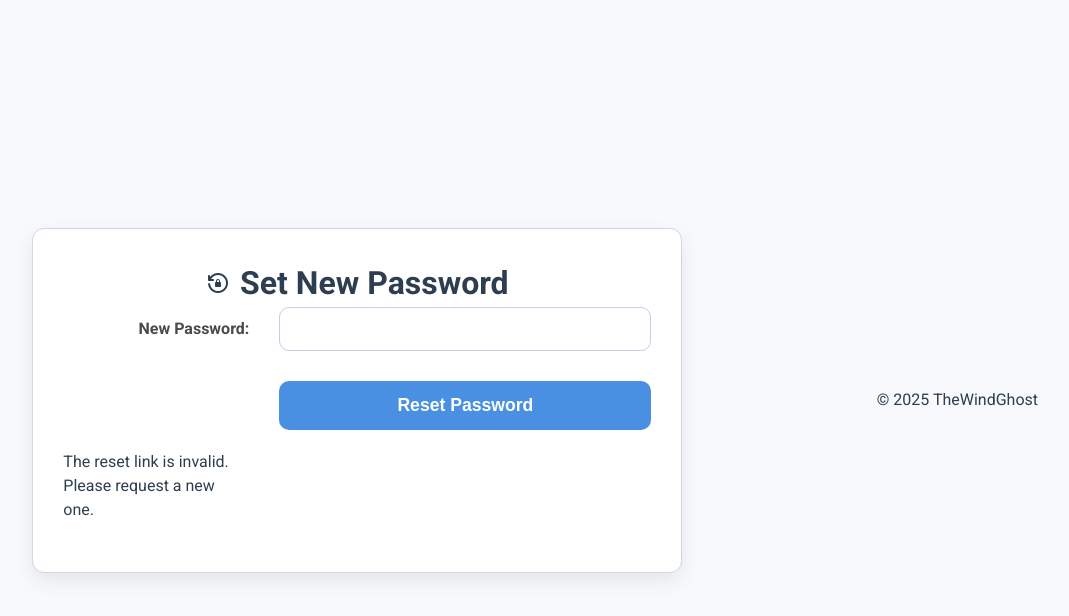
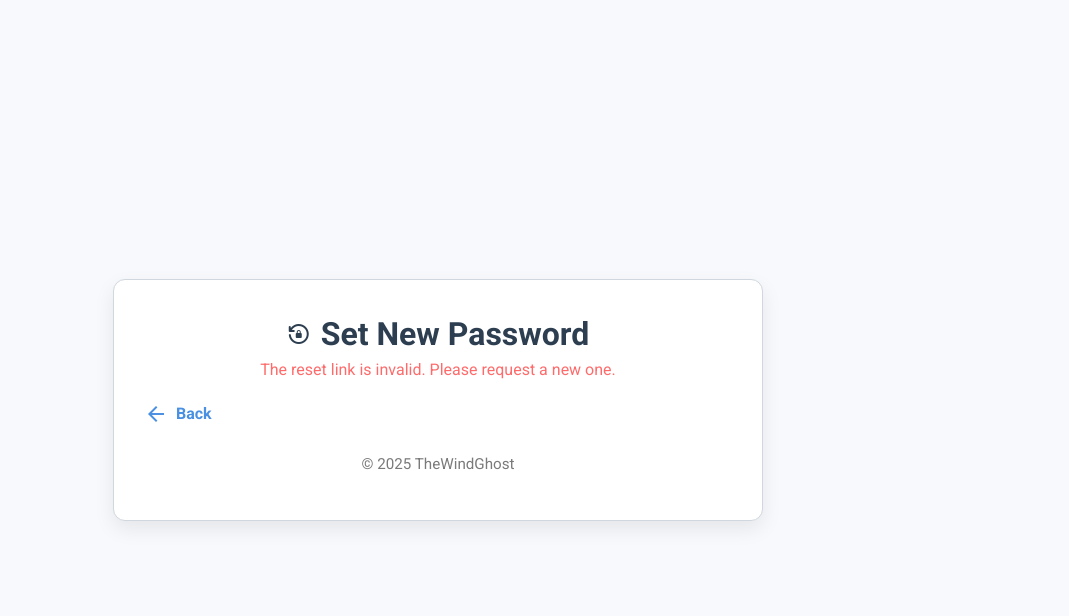
Before and after one commit to thewindghost/Bug-Bounty-Web, a Flask app: page /auth/reset-password/1 in a window 1280 px wide. Shown: the top 616 px of the page, without its empty margins (202-1271 px from the left). Run offline with Flask 3, Linux system fonts and the light colour scheme; parts of the project's set-up code (start-up, migrations or seed data) failed here and were passed over.

Commit message:
Big Update Code

```diff
--- a/app/controllers/api/get_admin_info_by_post.py
+++ b/app/controllers/api/get_admin_info_by_post.py
@@ -40,4 +40,5 @@
             return jsonify({"error": "No data found or invalid ID"}), 404
 
     except Exception as e:
-        return jsonify({"error": f"Internal server error: {str(e)}"}), 500
+        error = "Internal Server Error"
+        return jsonify({"error": f"Internal server error: {error}"}), 500
--- a/app/controllers/auth/login.py
+++ b/app/controllers/auth/login.py
@@ -25,5 +25,5 @@ def auth_login_user():
             return render_template('auth/login.html', error=error)
 
     except Exception as e:
-        e = "Internal Server Error", 500
-        return render_template('auth/login', error=e)
+        error = "Internal Server Error"
+        return render_template('auth/reset_password.html', error=error)
--- a/app/controllers/auth/register.py
+++ b/app/controllers/auth/register.py
@@ -42,5 +42,5 @@ def auth_register_user():
         return render_template('auth/register.html', success=success)
 
     except Exception as e:
-        e = "Internal Server Error", 500
-        return render_template('auth/register.html', error=e)
+        error = "Internal Server Error"
+        return render_template('auth/reset_password.html', error=error)
--- a/app/controllers/auth/reset_password_check_token_post.py
+++ b/app/controllers/auth/reset_password_check_token_post.py
@@ -15,7 +15,7 @@ def reset_password_check_token_user_by_post(account_id, token):
         conn = get_db_connection()
 
         conn.execute(
-            'UPDATE accounts SET password = ? WHERE id = ?', (hashed_password, account_id)
+            'UPDATE users SET password = ? WHERE id = ?', (hashed_password, account_id)
         )
 
         conn.commit()
--- a/app/routes/auth.py
+++ b/app/routes/auth.py
@@ -1,4 +1,4 @@
-from flask import Blueprint, render_template, request, session, make_response
+from flask import Blueprint, render_template, request
 from app.controllers.auth.register import auth_register_user
 from app.controllers.auth.login import auth_login_user
 from app.controllers.auth.reset_password import auth_reset_password_user
--- a/app/templates/auth/reset_token.html
+++ b/app/templates/auth/reset_token.html
@@ -12,6 +12,7 @@
     <!-- Google Fonts -->
     <link href="https://fonts.googleapis.com/css2?family=Roboto:wght@400;500;700&display=swap" rel="stylesheet">
     <link href="https://fonts.googleapis.com/css2?family=Material+Symbols+Rounded" rel="stylesheet">
+    <link href="https://fonts.googleapis.com/icon?family=Material+Icons" rel="stylesheet">
     <link rel="icon" href="/static/favicon.ico" type="image/x-icon" />
 
     <!-- Theme CSS Loader -->
@@ -20,32 +21,44 @@
         const css = style === 'dark_mode' ? '/static/styles/style2.css' : '/static/styles/style1.css';
         document.write(`<link rel="stylesheet" href="${css}">`);
     </script>
-
 </head>
 <body>
     <div class="card">
-
         <h1 style="font-size: 2rem; display: flex; justify-content: center; align-items: center; gap: 10px;">
             <span class="material-symbols-rounded">lock_reset</span>
             Set New Password
         </h1>
 
-        <form method="POST">
-            <label for="password">New Password:</label>
-            <input type="password" name="password" id="password" required>
-            <button type="submit">Reset Password</button>
+        <form method="POST" style="display: flex; flex-direction: column; align-items: center; gap: 15px; width: 100%; max-width: 400px; margin: 0 auto;">
+
+            {% if not Notification2 and not Notification %}
+            <input type="password" name="password" id="password" required placeholder="Enter your new password" style="padding: 10px; width: 100%; border-radius: 8px; border: 1px solid #ccc; background-color: #1e1e1e; color: #fff;">
+
+            <button type="submit" style="background-color: #00ADB5; color: white; padding: 10px 20px; border: none; border-radius: 8px; cursor: pointer;">
+                Reset Password
+            </button>
+
+            {% endif %}
+
             {% if Notification %}
-            <p>{{ Notification }}</p>
+                <p style="color: #FF6B6B;">{{ Notification }}</p>
             {% elif Notification2 %}
-            <p>{{ Notification2 }}<a href="/login">Login on Here</a></p>
+                <p style="color: #4CAF50;">{{ Notification2 }} <a href="/login" style="color: #00ADB5;">Login on Here</a></p>
             {% endif %}
         </form>
 
-    </div>
-
+        <ul style="list-style: none; padding: 0; margin-top: 20px;">
+        <li style="margin-bottom: 12px;">
+            <a href="/auth/login" style="display: flex; align-items: center; gap: 8px; text-decoration: none; color: #4a90e2; font-weight: 600;">
+                <span class="material-icons">arrow_back</span> Back
+            </a>
+        </li>
+        </ul>
     <!-- Footer -->
     <footer>
         &copy; 2025 TheWindGhost
     </footer>
+    </div>
+
 </body>
 </html>
```
Also changed, not shown: app/controllers/auth/reset_password.py (+11 -8 lines), README.md, 2 other files.
